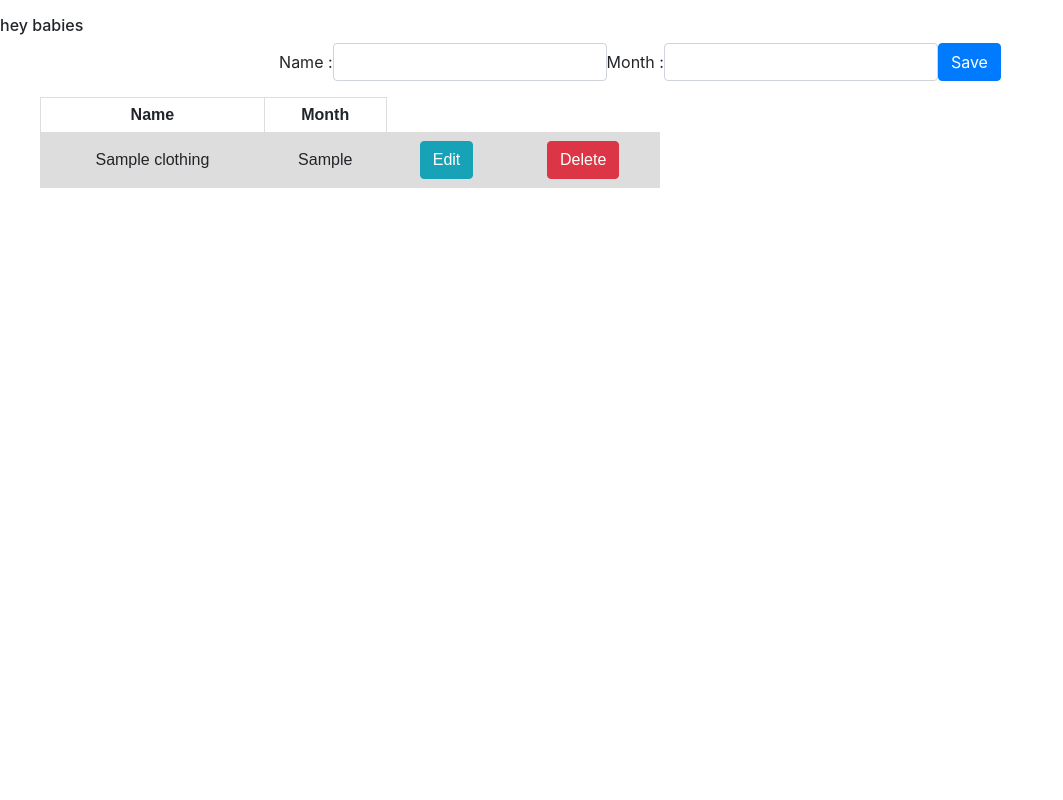
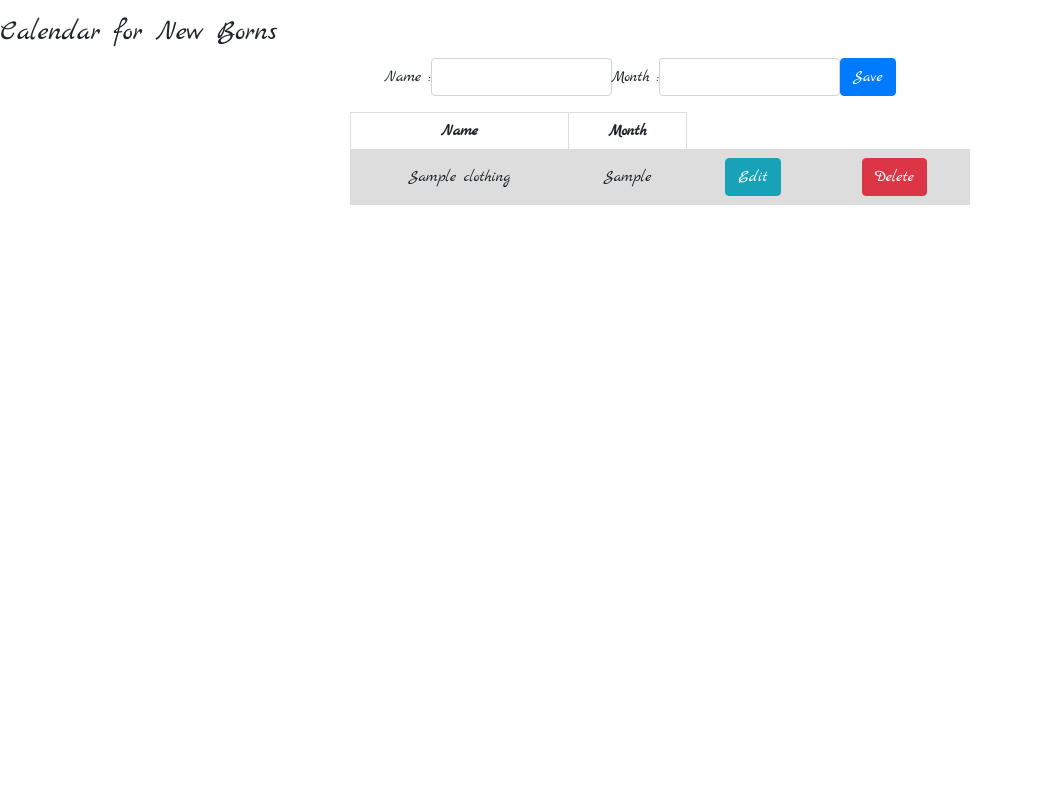
Before and after one commit to selilulu/crud, a PHP site: page /index.php in a window 1280 px wide. Shown: the whole page, without its empty margins (0-1063 px from the left). Run offline with PHP 8.4, Linux system fonts and the light colour scheme; tables that the repository leaves empty or names only in its code hold one stand-in row (values such as "Sample post").

Commit message:
add basic styling

```diff
--- a/classes/CardRepository.php
+++ b/classes/CardRepository.php
@@ -61,7 +61,7 @@ class CardRepository
         }
         //get all data as an assosiative array and return
         $row=$result->fetch_all(MYSQLI_ASSOC);
-        // echo '<td>'.$row['name'].'</td>';  a try out for a table look
+        // echo '<td>'.$row['name'].'</td>';  named row to try out for a table look
         echo '<pre>';
         // var_dump($row);
         echo '</pre>';
--- a/overview.php
+++ b/overview.php
@@ -6,6 +6,8 @@
 		  content="width=device-width, user-scalable=no, initial-scale=1.0, maximum-scale=1.0, minimum-scale=1.0">
 	<link rel="stylesheet" href="https://stackpath.bootstrapcdn.com/bootstrap/4.3.1/css/bootstrap.min.css"
 	integrity="sha384-ggOyR0iXCbMQv3Xipma34MD+dH/1fQ784/j6cY/iJTQUOhcWr7x9JvoRxT2MZw1T" crossorigin="anonymous">
+	<link rel="preconnect" href="https://fonts.gstatic.com">
+<link href="https://fonts.googleapis.com/css2?family=Marck+Script&display=swap" rel="stylesheet">
 
 	<meta http-equiv="X-UA-Compatible" content="ie=edge">
 	<meta name="viewport" content="width=device-width, initial-scale=1">
@@ -14,7 +16,7 @@
 </head>
 <body>
 
-<h6>hey babies</h6>
+<h3>Calendar for New Borns</h3>
 <div class="row justify-content-center">
 	<form class="form-inline" method="POST" action="">
 	<div class="form-group">
@@ -32,10 +34,11 @@
 </div>
 <ul>
 <?php foreach ($cards as $card) : ?>
+<div class="tableContainer">
 	<table>
   <tr>
-    <th>Name</th>
-    <th>Month</th>
+    <div><th>Name</th></div>
+    <div><th>Month</th></div>
   </tr>
   <tr>
 	<td><?=$card['name']?></td>
@@ -52,12 +55,23 @@
 	</td>
   </tr>
   </table>
-
+  </div>
 
 <?php endforeach; ?>
 </ul>
 
 <style>
+*{
+	font-family: 'Marck Script', cursive;
+
+}
+.tableContainer{
+
+  display: flex;
+  align-items: center;
+  justify-content: center;
+}
+
 table {
   font-family: arial, sans-serif;
   border-collapse: collapse;
```
Also changed, not shown: README.md.
